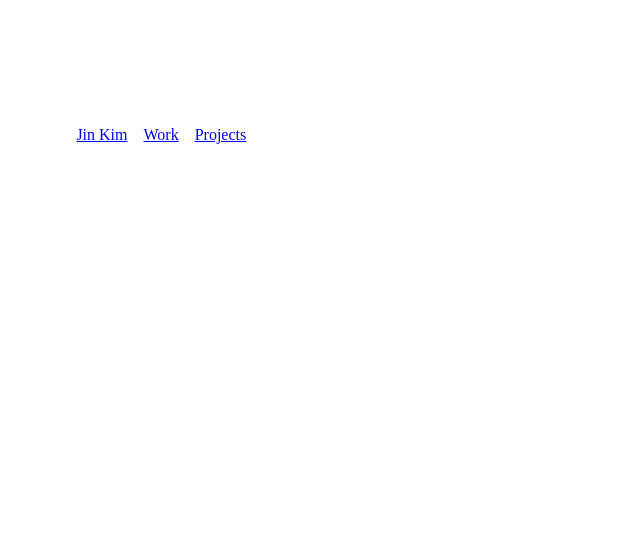
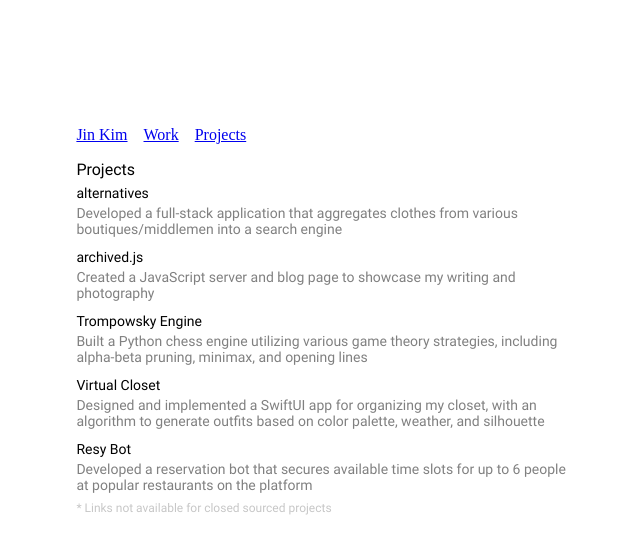
Before and after one commit to jinsung-kim/react-personal-homepage, a React (Create React App) app: page /projects in a window 1280 px wide. Shown: the top 552 px of the page, without its empty margins (58-698 px from the left). Built offline with nearby package versions, Linux system fonts and the light colour scheme.

Commit message:
projects added

```diff
--- a/src/pages/Projects.jsx
+++ b/src/pages/Projects.jsx
@@ -2,11 +2,68 @@ import React from "react";
 
 import Navbar from "../components/Navbar";
 import Container from "../components/Container";
+import DataTable from "../components/DataTable";
+
+const PROJECTS = [
+  {
+    redirectTo: undefined,
+    title: "alternatives",
+    subtitle:
+      "Developed a full-stack application that aggregates clothes from various boutiques/middlemen into a search engine",
+  },
+  {
+    redirectTo: "https://archived-js.web.app/",
+    title: "archived.js",
+    subtitle:
+      "Created a JavaScript server and blog page to showcase my writing and photography",
+  },
+  {
+    redirectTo: "https://github.com/jinsung-kim/chess-engine",
+    title: "Trompowsky Engine",
+    subtitle:
+      "Built a Python chess engine utilizing various game theory strategies, including alpha-beta pruning, minimax, and opening lines",
+  },
+  {
+    redirectTo: undefined,
+    title: "Virtual Closet",
+    subtitle:
+      "Designed and implemented a SwiftUI app for organizing my closet, with an algorithm to generate outfits based on color palette, weather, and silhouette",
+  },
+  {
+    redirectTo: "https://github.com/jinsung-kim/dinner-res",
+    title: "Resy Bot",
+    subtitle:
+      "Developed a reservation bot that secures available time slots for up to 6 people at popular restaurants on the platform",
+  },
+];
 
 export default function Projects() {
   return (
     <Container>
       <Navbar currentIndex={2} />
+
+      <div>
+        <div className='projects-label'>Projects</div>
+        <DataTable data={PROJECTS} secondaryColor='#808080' />
+        <div className='projects-disclaimer'>
+          * Links not available for closed sourced projects
+        </div>
+      </div>
+
+      <style jsx>{`
+        .projects-label {
+          font-size: 16px;
+          font-family: "Roboto", sans-serif;
+          margin-bottom: 6px;
+        }
+
+        .projects-disclaimer {
+          font-size: 12px;
+          font-family: "Roboto", sans-serif;
+          color: #c7c7c7;
+          margin-top: 8px;
+        }
+      `}</style>
     </Container>
   );
 }
--- a/src/pages/Work.jsx
+++ b/src/pages/Work.jsx
@@ -67,7 +67,7 @@ export default function Work() {
     <Container>
       <Navbar currentIndex={1} />
 
-      <div className='main-content'>
+      <div>
         <div className='academic-label'>Academic Contributions</div>
         <DataTable data={ACADEMIC_PUBLICATIONS} secondaryColor='#808080' />
 
```
